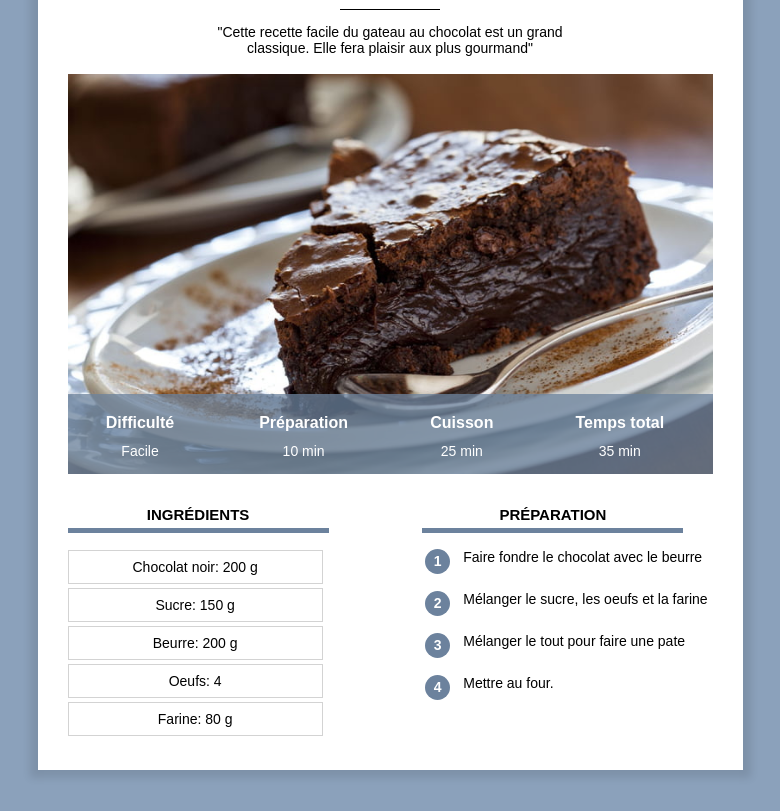
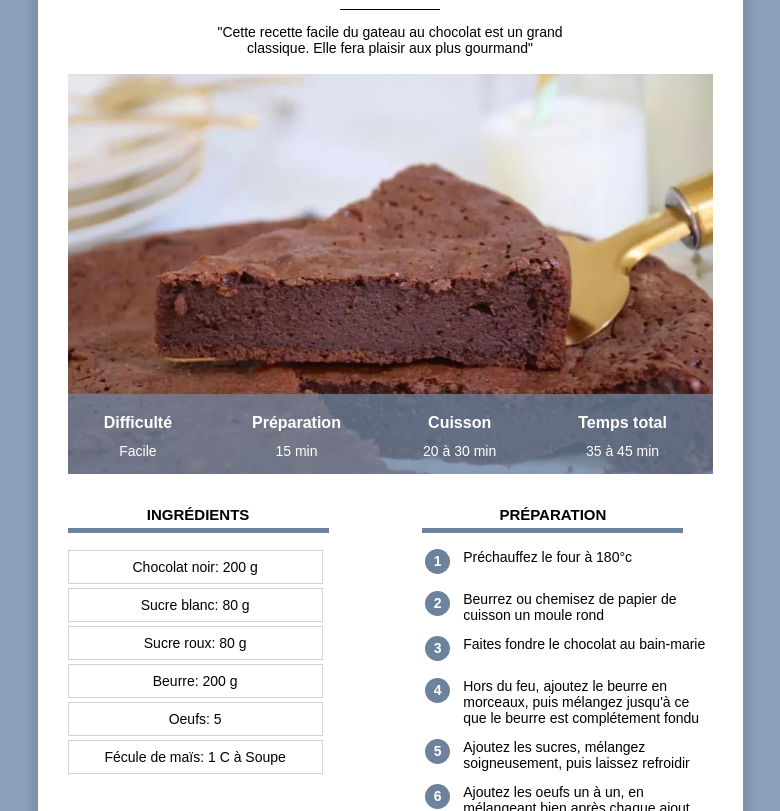
Before and after one commit to Redfox291/site_recettes, a plain HTML site: page Recette du gateau au chocolat.html in a window 1280 px wide. Shown: the part 141-952 px from the top of the page, without its empty margins (250-1030 px from the left). Drawn offline with Linux system fonts and the light colour scheme.

Commit message:
Add files via upload

```diff
--- a/Recette du gateau au chocolat.html
+++ b/Recette du gateau au chocolat.html
@@ -24,7 +24,7 @@
                 <p class="description">"Cette recette facile du gateau au chocolat est un grand classique. Elle fera plaisir aux plus gourmand"</p>
             </div>
             <div class="infos">
-                <img class="centre infos" src="gateau.jpg">
+                <img class="centre infos" src="gateau au chocolat de pippa.jpg">
                 <table class="infos"
                   >
                     <tr>
@@ -35,9 +35,9 @@
                     </tr>
                     <tr>
                         <td >Facile</td>
-                        <td >10 min</td>
-                        <td >25 min</td>
-                        <td >35 min</td>
+                        <td >15 min</td>
+                        <td >20 à 30 min</td>
+                        <td >35 à 45 min</td>
                     </tr>
                 </table>
             </div>
@@ -46,21 +46,25 @@
                     <h2>Ingrédients</h2>
                     <div class="ingredients">
                         <p>Chocolat noir: 200 g</p>
-                        <p>Sucre: 150 g</p>
+                        <p>Sucre blanc: 80 g</p>
+                        <p>Sucre roux: 80 g</p>
                         <p>Beurre: 200 g </p>
-                        <p>Oeufs: 4</p>
-                        <p>Farine: 80 g</p>
+                        <p>Oeufs: 5</p>
+                        <p>Fécule de maïs: 1 C à Soupe</p>
                     </div>
                 </div>
                 <div class="colonne2 colonne">
                     <h2>Préparation</h2>
                     <table class="preparation">
 
-                        <tr> <td><p class="numero">1</p></td><td class="preparation_etape">Faire fondre le chocolat avec le beurre</td></tr>
-                        <tr> <td><p class="numero">2</p></td><td class="preparation_etape">Mélanger le sucre, les oeufs et la farine</td>
-                        <tr> <td><p class="numero">3</p></td><td class="preparation_etape">Mélanger le tout pour faire une pate</td>
-                        <tr> <td><p class="numero">4</p></td><td class="preparation_etape">Mettre au four.</ltd></td>
-
+                        <tr> <td><p class="numero">1</p></td><td class="preparation_etape">Préchauffez le four à 180°c</td></tr>
+                        <tr> <td><p class="numero">2</p></td><td class="preparation_etape">Beurrez ou chemisez de papier de cuisson un moule rond</td>
+                        <tr> <td><p class="numero">3</p></td><td class="preparation_etape">Faites fondre le chocolat au bain-marie</td>
+                        <tr> <td><p class="numero">4</p></td><td class="preparation_etape">Hors du feu, ajoutez le beurre en morceaux, puis mélangez jusqu'à ce que le beurre est complétement fondu</ltd></td>
+                        <tr> <td><p class="numero">5</p></td><td class="preparation_etape">Ajoutez les sucres, mélangez soigneusement, puis laissez refroidir</td></tr>
+                        <tr> <td><p class="numero">6</p></td><td class="preparation_etape">Ajoutez les oeufs un à un, en mélangeant bien après chaque ajout</td></tr>
+                        <tr> <td><p class="numero">7</p></td><td class="preparation_etape">Ajoutez la fécule de maïs et mélangez de nouveau</td></tr>
+                        <tr> <td><p class="numero">8</p></td><td class="preparation_etape">Versez la préparation dans le moule. Enfournez pour 20 à 30min à 180°c (personnelement je laisse 22 min )</td></tr>
                     </table>
                 </div>
             </div>
```
Also changed, not shown: gateau au chocolat de pippa.jpg (added).
